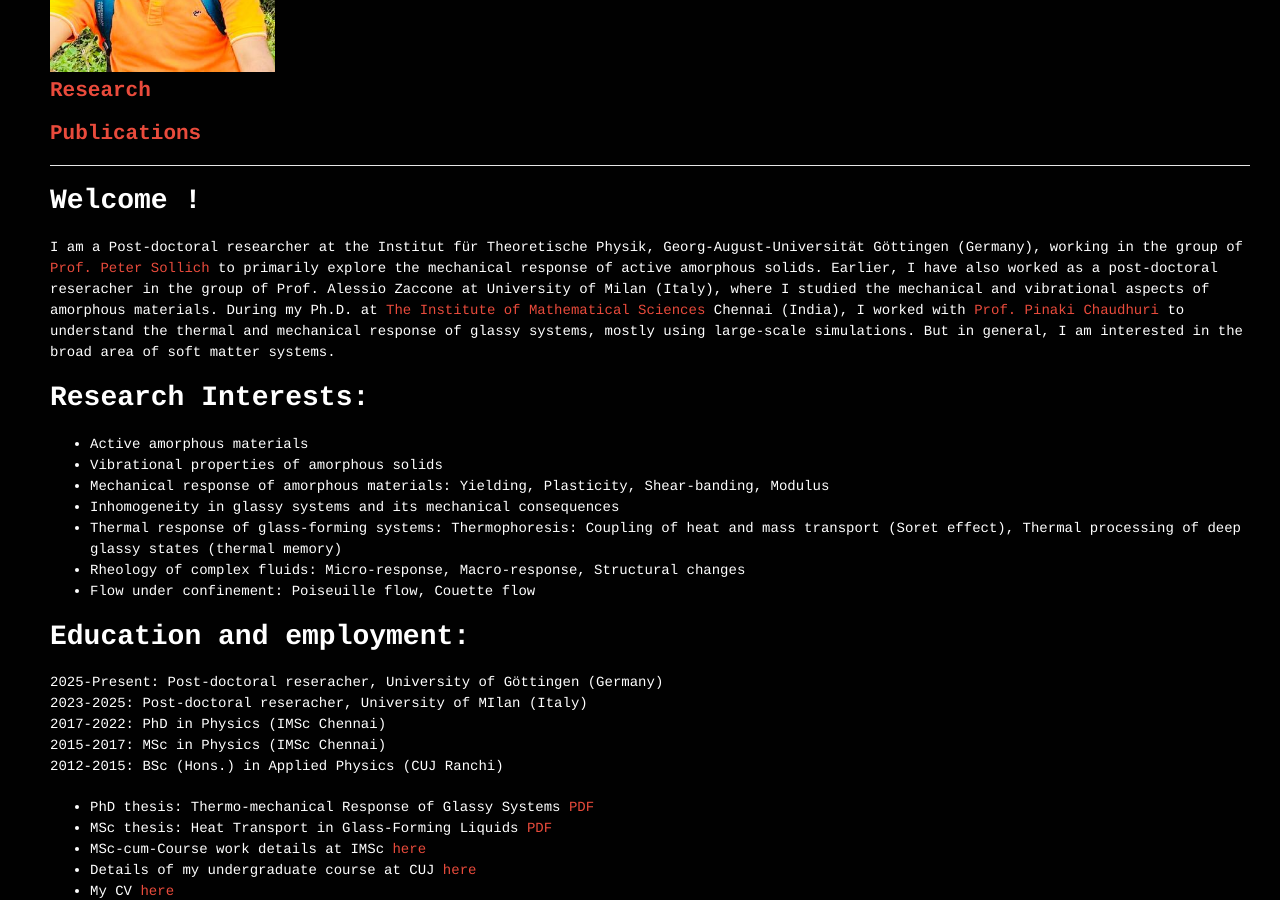
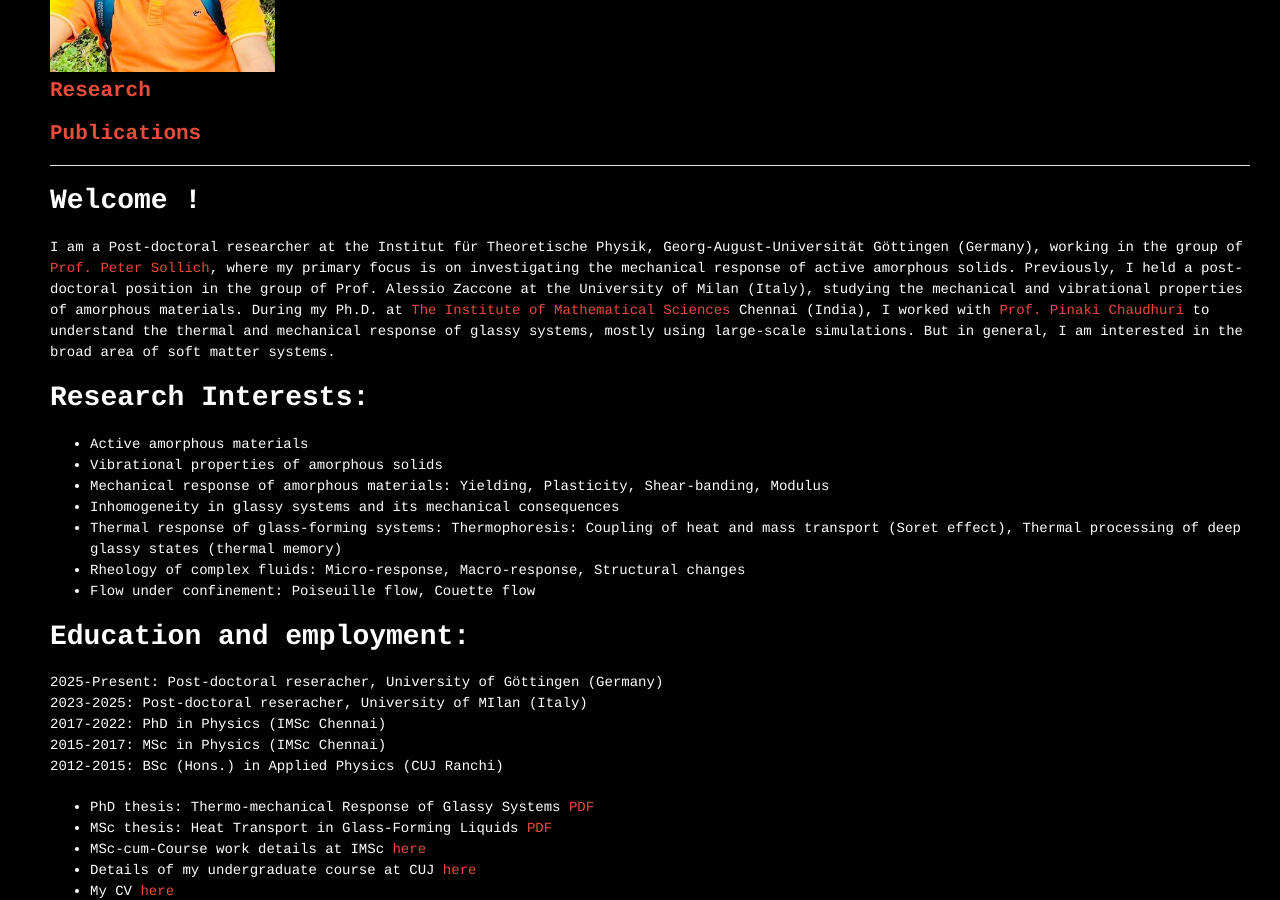
Before and after one commit to vinayphys/vinayphys.github.io, a Jekyll site: the page built from index.md, in a window 1280 px wide and 900 px high, scrolled down 312 px. Built offline with Jekyll 4.4.1, drawn with Linux system fonts in a browser that asks for light colours; our own code applies the rules of GitHub Pages for plain Markdown files; a script that is not in the unit is left out.

Commit message:
Update index.md

```diff
--- a/index.md
+++ b/index.md
@@ -1,6 +1,6 @@
 # Welcome !
 
-I am a Post-doctoral researcher at the Institut für Theoretische Physik, Georg-August-Universität Göttingen (Germany), working in the group of <a href="https://www.uni-goettingen.de/en/588919.html">Prof. Peter Sollich</a> to primarily explore the mechanical response of active amorphous solids. Earlier, I have also worked as a post-doctoral reseracher in the group of Prof. Alessio Zaccone at University of Milan (Italy), where I studied the mechanical and vibrational aspects of amorphous materials. During my Ph.D. at <a href="https://www.imsc.res.in">The Institute of Mathematical Sciences</a> Chennai (India), I worked with  <a href="https://www.imsc.res.in/pinaki_chaudhuri">Prof. Pinaki Chaudhuri</a> to understand the thermal and mechanical response of glassy systems, mostly using large-scale simulations. But in general, I am interested in the broad area of soft matter systems.
+I am a Post-doctoral researcher at the Institut für Theoretische Physik, Georg-August-Universität Göttingen (Germany), working in the group of <a href="https://www.uni-goettingen.de/en/588919.html">Prof. Peter Sollich</a>, where my primary focus is on investigating the mechanical response of active amorphous solids. Previously, I held a post-doctoral position in the group of Prof. Alessio Zaccone at the University of Milan (Italy), studying the mechanical and vibrational properties of amorphous materials. During my Ph.D. at <a href="https://www.imsc.res.in">The Institute of Mathematical Sciences</a> Chennai (India), I worked with  <a href="https://www.imsc.res.in/pinaki_chaudhuri">Prof. Pinaki Chaudhuri</a> to understand the thermal and mechanical response of glassy systems, mostly using large-scale simulations. But in general, I am interested in the broad area of soft matter systems.
 
 
 # Research Interests:
```
